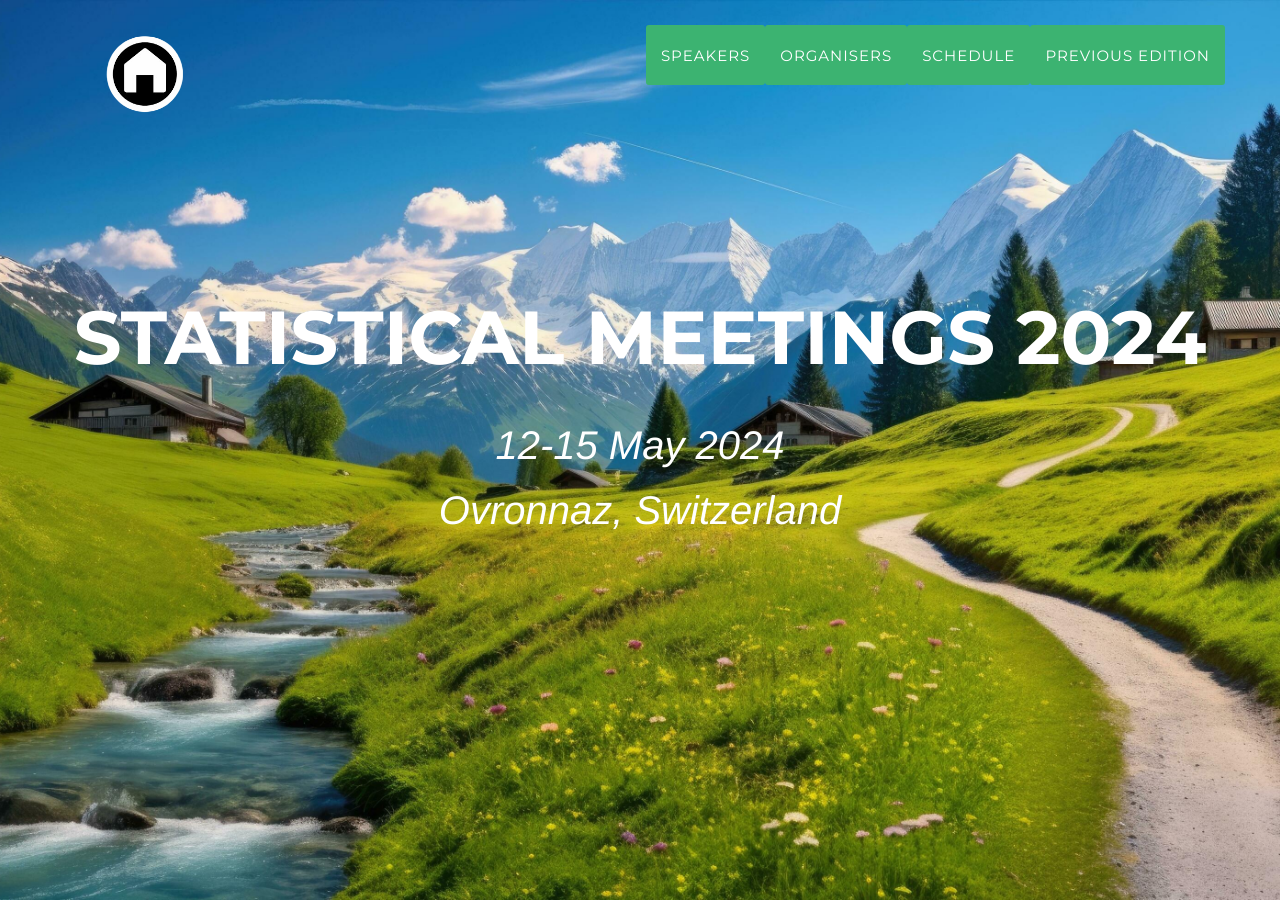
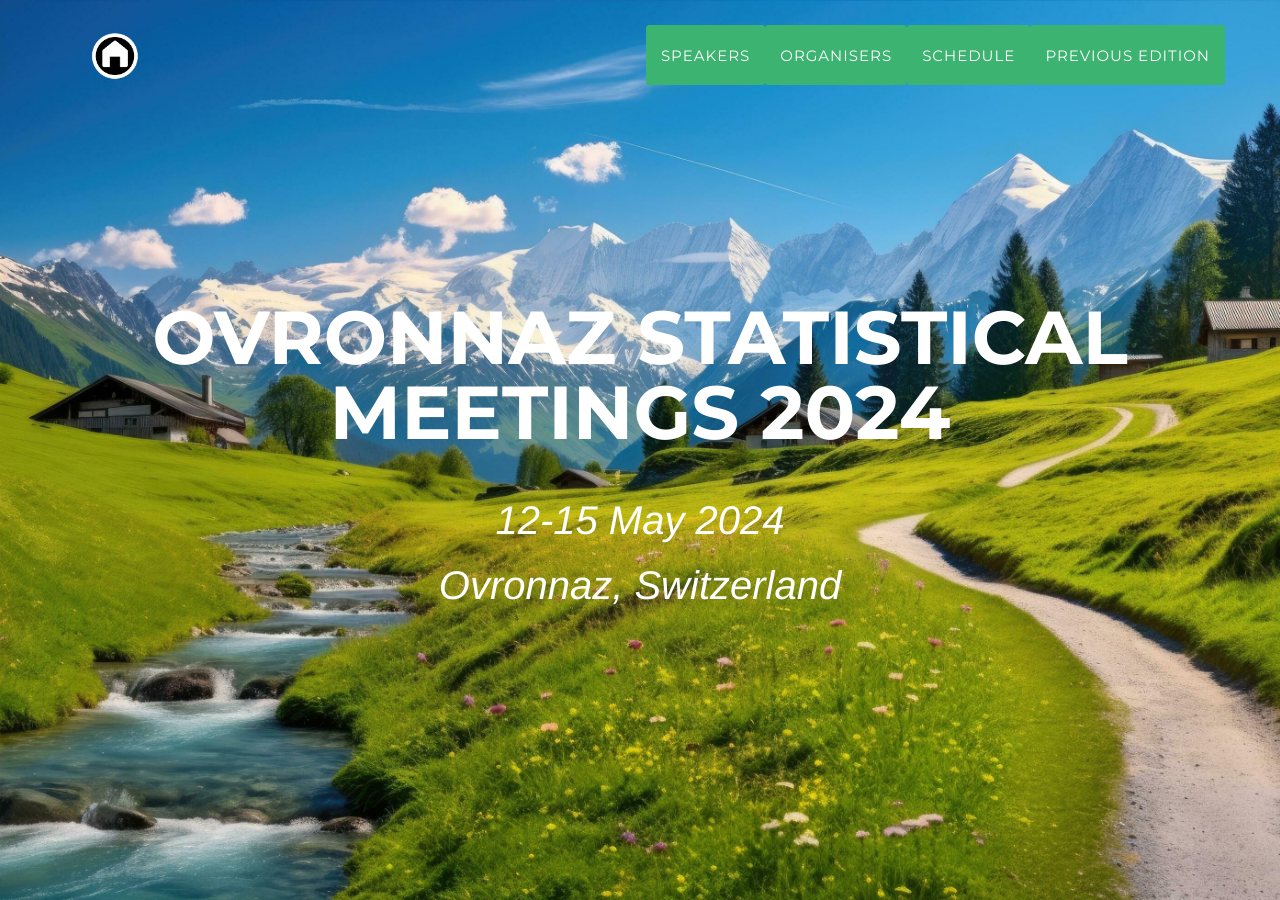
Before and after one commit to SMAC-Group/stat_conf_24, a Jekyll site: the page built from index.html, in a window 1280 px wide and 900 px high. Built offline with Jekyll 4.4.1, drawn with Linux system fonts in a browser that asks for light colours; some web fonts are replaced; some of the changed text lies outside the part shown.

Commit message:
add team_members

```diff
--- a/_includes/2017_data/header-home.html
+++ b/_includes/2017_data/header-home.html
@@ -9,7 +9,7 @@
                     <span class="icon-bar"></span>
                     <span class="icon-bar"></span>
                 </button>
-                <a class="navbar-brand page-scroll" href="/"><img src="../css/2017_style/img/logo-small-transparent.png" style="margin-top:-15px" width="150px" alt="icon-about"></a>
+                <a class="navbar-brand page-scroll" href="/"><img src="../css/2017_style/img/logo-small-transparent.png" style="margin-top:-15px" width="90px" alt="icon-about"></a>
             </div>
 
             <!-- Collect the nav links, forms, and other content for toggling -->
--- a/_includes/2017_data/intro.html
+++ b/_includes/2017_data/intro.html
@@ -3,7 +3,7 @@
         <div class="container">
             <div class="row">
                 <div class="col-lg-12 text-center">
-                    <h2 class="section-heading">Title</h2>
+                    <h2 class="section-heading">Ovronnaz Statistical Meeting 2024</h2>
                 </div>
             </div>
             <div class="row container">
@@ -12,6 +12,13 @@
       <p>Topic; <a href="/2016">Link to 2016</a>
                 </p>
 -->
+
+
+<span style="font-size: 20px;">Welcome to the Statistics Conference in Ovronnaz! We are delighted to have you join us for this engaging and insightful event organized by Professors Stéphane Guerrier and Prof. Maria-Pia Victoria-Feser.</span></p>
+
+
+
+
 
 
                 <style>
--- a/_layouts/2017_home.html
+++ b/_layouts/2017_home.html
@@ -12,7 +12,7 @@
     <header>
         <div class="container">
             <div class="intro-text">
-                <div class="intro-heading">Statistical Meetings 2024<br></div>
+                <div class="intro-heading">Ovronnaz Statistical Meetings 2024<br></div>
                 <div class="intro-lead-in">12-15 May 2024</div>
                 <div class="intro-lead-in">Ovronnaz, Switzerland</div>
 
@@ -22,6 +22,8 @@
 
     {% include 2017_data/intro.html %}
     {% include 2017_data/speakers.html %}
+    {% include 2017_data/team_members.html %}
+
     {% include 2017_data/about.html %}
     {% include 2017_data/sponsors.html %}
 
```
Also changed, not shown: other parts of _includes/2017_data/intro.html (+1 -1 lines), 2 other files.
